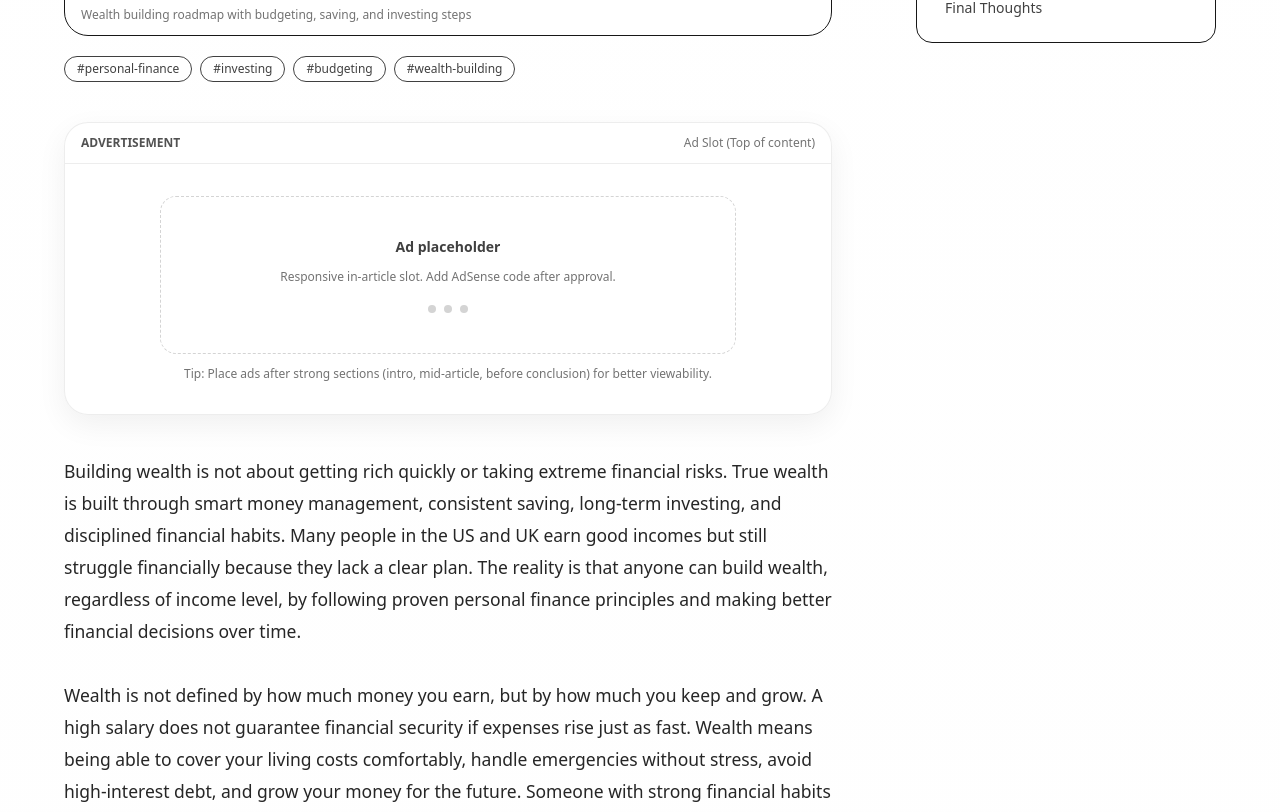
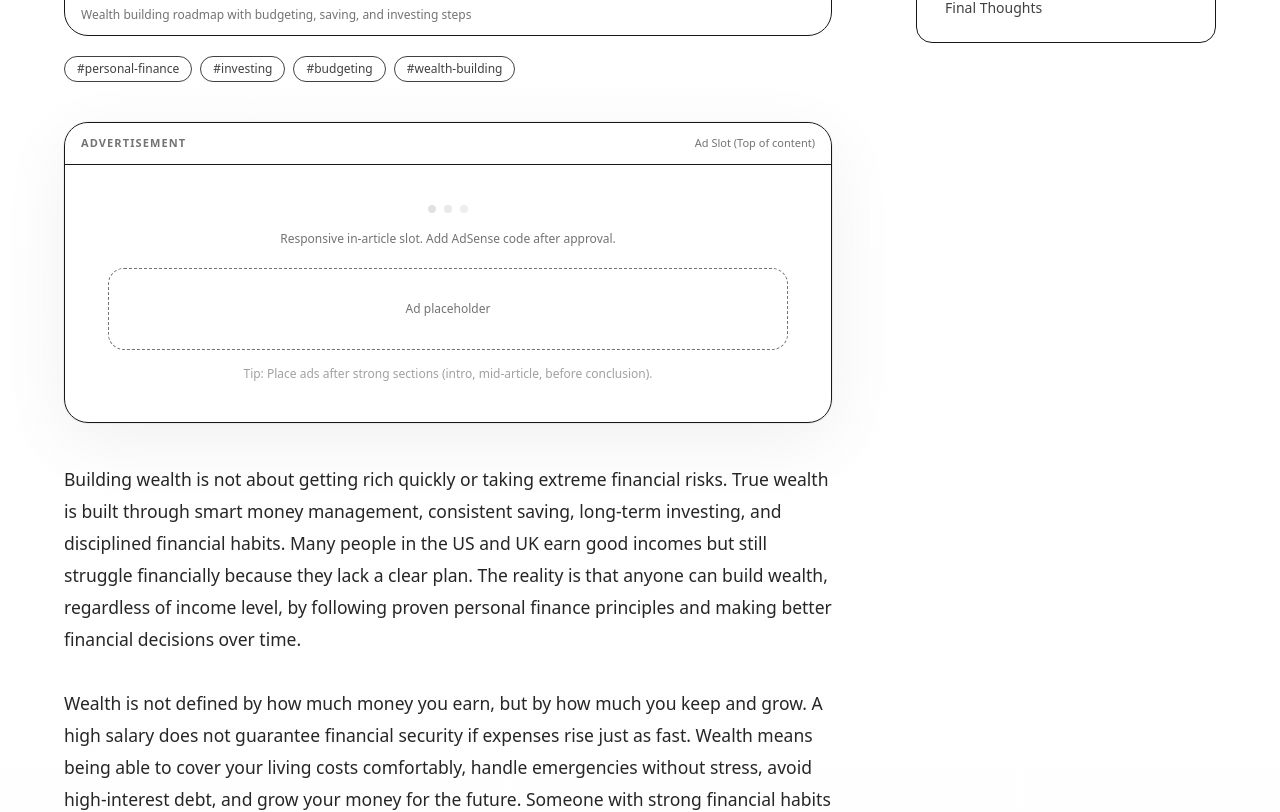
Before and after one commit to devyehtet/WealthFlow_blog_1, a Next.js app: page /guides/how-to-build-wealth-step-by-step in a window 1280 px wide. Shown: the part 660-1472 px from the top of the page. Built offline with nearby package versions, Linux system fonts and the light colour scheme.

Commit message:
adslot code change

```diff
--- a/src/app/calculators/[slug]/page.tsx
+++ b/src/app/calculators/[slug]/page.tsx
@@ -95,7 +95,7 @@ export default async function CalculatorPage({
         </p>
 
         <div className="my-10 hidden md:block">
-          <AdSlot label="Ad Slot (Top of calculator)" maxWidth="lg" />
+          <AdSlot label="Ad Slot (Top of calculator)" className="max-w-[720px]" />
         </div>
 
         {/* ✅ Calculator UI */}
--- a/src/components/AdSlot.tsx
+++ b/src/components/AdSlot.tsx
@@ -1,61 +1,145 @@
 "use client";
 
-import { useEffect, useMemo, useState } from "react";
+import * as React from "react";
 
-type Props = {
+type Breakpoint = "sm" | "md" | "lg";
+
+export type AdSlotProps = {
   label?: string;
+  /** optional inline maxWidth like "720px" / "900px" */
+  maxWidth?: string | number;
+  /** extra tailwind classes */
   className?: string;
-  /** optional: collapse ad placeholder on very small screens */
-  collapseOnMobile?: boolean;
+  /** hide on small screens (mobile) */
+  hideOnMobile?: boolean;
+  /** collapse (hide) below breakpoint (default: md) */
+  collapseBelow?: Breakpoint;
+  /** set true if you want a "sticky mobile" version */
+  stickyMobile?: boolean;
 };
 
+function cx(...arr: Array<string | false | null | undefined>) {
+  return arr.filter(Boolean).join(" ");
+}
+
+function collapseClass(bp: Breakpoint) {
+  // "collapse on mobile" meaning hidden until bp and above
+  // sm: hidden <sm, md: hidden <md, lg: hidden <lg
+  if (bp === "sm") return "hidden sm:block";
+  if (bp === "md") return "hidden md:block";
+  return "hidden lg:block";
+}
+
+/**
+ * Responsive ad placeholder (safe UX)
+ * - maxWidth support (fixes your TS error)
+ * - nice placeholder UI
+ * - can hide/collapse on mobile
+ */
 export default function AdSlot({
-  label = "Responsive in-article slot (AdSense after approval)",
-  className = "",
-  collapseOnMobile = true,
-}: Props) {
-  const [isMobile, setIsMobile] = useState(false);
+  label = "Ad Slot",
+  maxWidth,
+  className,
+  hideOnMobile,
+  collapseBelow = "md",
+  stickyMobile = false,
+}: AdSlotProps) {
+  // If you want sticky mobile, render a sticky bar instead of the in-article slot
+  if (stickyMobile) return <StickyMobileAd label={label} />;
 
-  useEffect(() => {
-    const onResize = () => setIsMobile(window.innerWidth < 420);
-    onResize();
-    window.addEventListener("resize", onResize);
-    return () => window.removeEventListener("resize", onResize);
-  }, []);
+  const wrapperClasses = cx(
+    "my-8",
+    hideOnMobile && "hidden sm:block",
+    !hideOnMobile && collapseBelow ? "" : ""
+  );
 
-  const hidden = collapseOnMobile && isMobile;
-
-  if (hidden) return null;
+  const collapse = !hideOnMobile ? collapseClass(collapseBelow) : "";
 
   return (
-    <div className={className}>
-      <div className="mx-auto my-8 w-full max-w-3xl overflow-hidden rounded-3xl border border-neutral-200/70 bg-white/60 shadow-[0_10px_30px_rgba(0,0,0,0.06)] backdrop-blur">
-        <div className="flex items-center justify-between border-b border-neutral-200/70 px-4 py-3">
-          <div className="text-xs font-semibold text-neutral-600">ADVERTISEMENT</div>
-          <div className="text-xs text-neutral-500">{label}</div>
+    <div className={cx(wrapperClasses, collapse)}>
+      <div
+        className={cx(
+          "mx-auto overflow-hidden rounded-3xl border bg-white/60 shadow-[0_18px_70px_rgba(0,0,0,0.06)] backdrop-blur",
+          "ring-1 ring-black/5",
+          className
+        )}
+        style={maxWidth ? { maxWidth } : undefined}
+      >
+        <div className="flex items-center justify-between gap-3 border-b bg-white/40 px-4 py-3">
+          <div className="text-[11px] font-semibold tracking-widest text-neutral-500">
+            ADVERTISEMENT
+          </div>
+          <div className="text-[11px] text-neutral-500">{label}</div>
         </div>
 
-        <div className="px-4 py-8">
-          <div className="mx-auto grid max-w-xl place-items-center rounded-2xl border border-dashed border-neutral-300 bg-white/70 px-6 py-10 text-center">
-            <div className="text-sm font-semibold text-neutral-700">
+        {/* Placeholder body (Responsive in-article style) */}
+        <div className="px-4 py-10 sm:px-6">
+          <div className="mx-auto max-w-[680px]">
+            <div className="flex items-center justify-center gap-2 text-neutral-400">
+              <span className="h-2 w-2 rounded-full bg-neutral-300/70" />
+              <span className="h-2 w-2 rounded-full bg-neutral-300/50" />
+              <span className="h-2 w-2 rounded-full bg-neutral-300/40" />
+            </div>
+
+            <p className="mt-4 text-center text-xs leading-relaxed text-neutral-500">
+              Responsive in-article slot. Add AdSense code after approval.
+            </p>
+
+            {/* ✅ When AdSense approved, replace this box with your AdSense component/script */}
+            <div className="mt-5 rounded-2xl border border-dashed bg-white/40 px-4 py-8 text-center text-xs text-neutral-500">
               Ad placeholder
             </div>
-            <div className="mt-2 text-xs leading-6 text-neutral-500">
-              Responsive in-article slot. Add AdSense code after approval.
-            </div>
 
-            <div className="mt-4 flex gap-2">
-              <span className="h-2 w-2 rounded-full bg-neutral-300" />
-              <span className="h-2 w-2 rounded-full bg-neutral-300" />
-              <span className="h-2 w-2 rounded-full bg-neutral-300" />
-            </div>
+            <p className="mt-4 text-center text-xs text-neutral-400">
+              Tip: Place ads after strong sections (intro, mid-article, before conclusion).
+            </p>
           </div>
-
-          <p className="mt-3 text-center text-xs text-neutral-500">
-            Tip: Place ads after strong sections (intro, mid-article, before conclusion) for better viewability.
-          </p>
         </div>
       </div>
     </div>
   );
 }
+
+/**
+ * ✅ Sticky mobile ad (UX-safe)
+ * - shows only on mobile
+ * - dismiss button
+ * - safe height, does not cover too much
+ */
+function StickyMobileAd({ label }: { label: string }) {
+  const [closed, setClosed] = React.useState(false);
+
+  if (closed) return null;
+
+  return (
+    <div className="fixed inset-x-0 bottom-0 z-50 block md:hidden">
+      <div className="mx-auto max-w-[720px] px-3 pb-3">
+        <div className="overflow-hidden rounded-2xl border bg-white/80 shadow-[0_16px_60px_rgba(0,0,0,0.18)] backdrop-blur">
+          <div className="flex items-center justify-between gap-3 border-b bg-white/50 px-3 py-2">
+            <div className="text-[11px] font-semibold tracking-widest text-neutral-500">
+              AD
+            </div>
+            <div className="text-[11px] text-neutral-500">{label}</div>
+            <button
+              type="button"
+              onClick={() => setClosed(true)}
+              className="rounded-full border bg-white px-2 py-1 text-[11px] font-semibold text-neutral-700"
+              aria-label="Close ad"
+            >
+              ✕
+            </button>
+          </div>
+
+          <div className="px-3 py-3">
+            <div className="rounded-xl border border-dashed bg-white/50 px-3 py-5 text-center text-xs text-neutral-600">
+              Sticky mobile ad placeholder
+            </div>
+            <div className="mt-2 text-center text-[11px] text-neutral-400">
+              Collapses safely on mobile • Doesn’t block reading
+            </div>
+          </div>
+        </div>
+      </div>
+    </div>
+  );
+}
```
